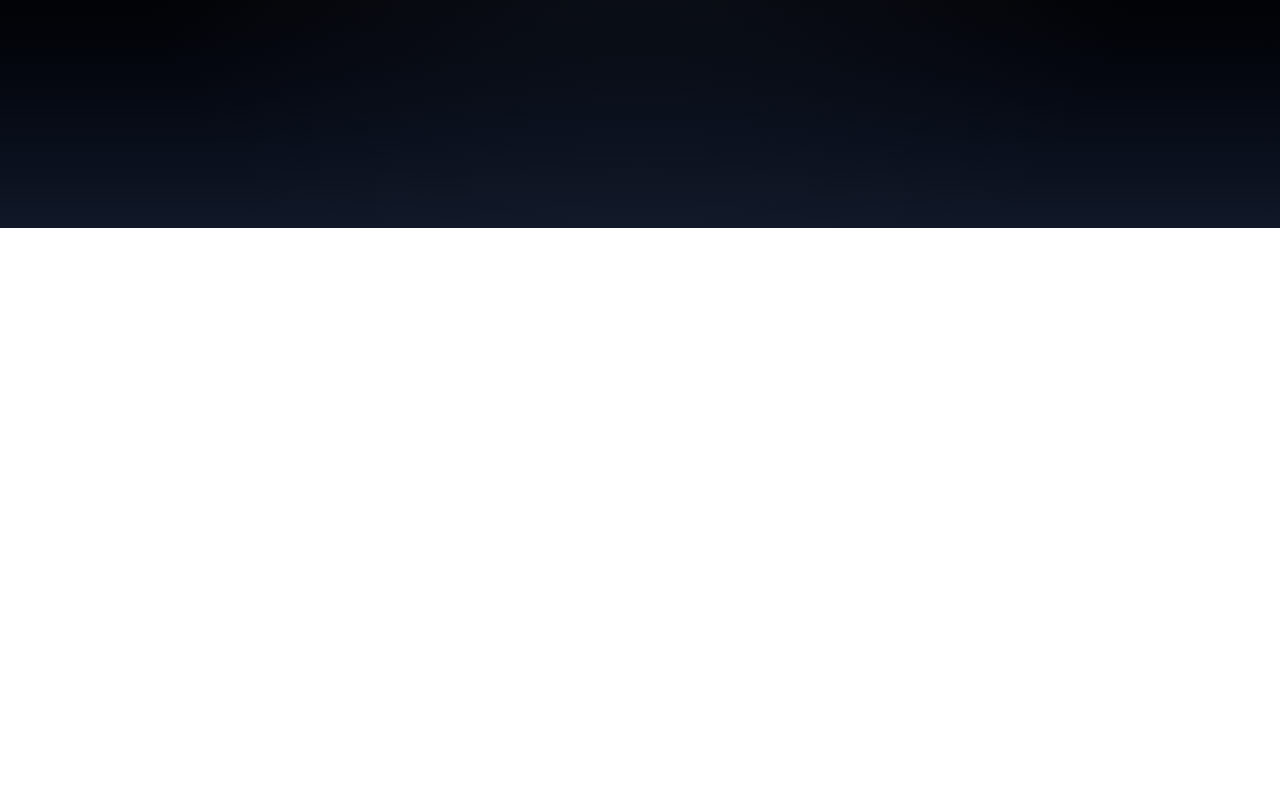
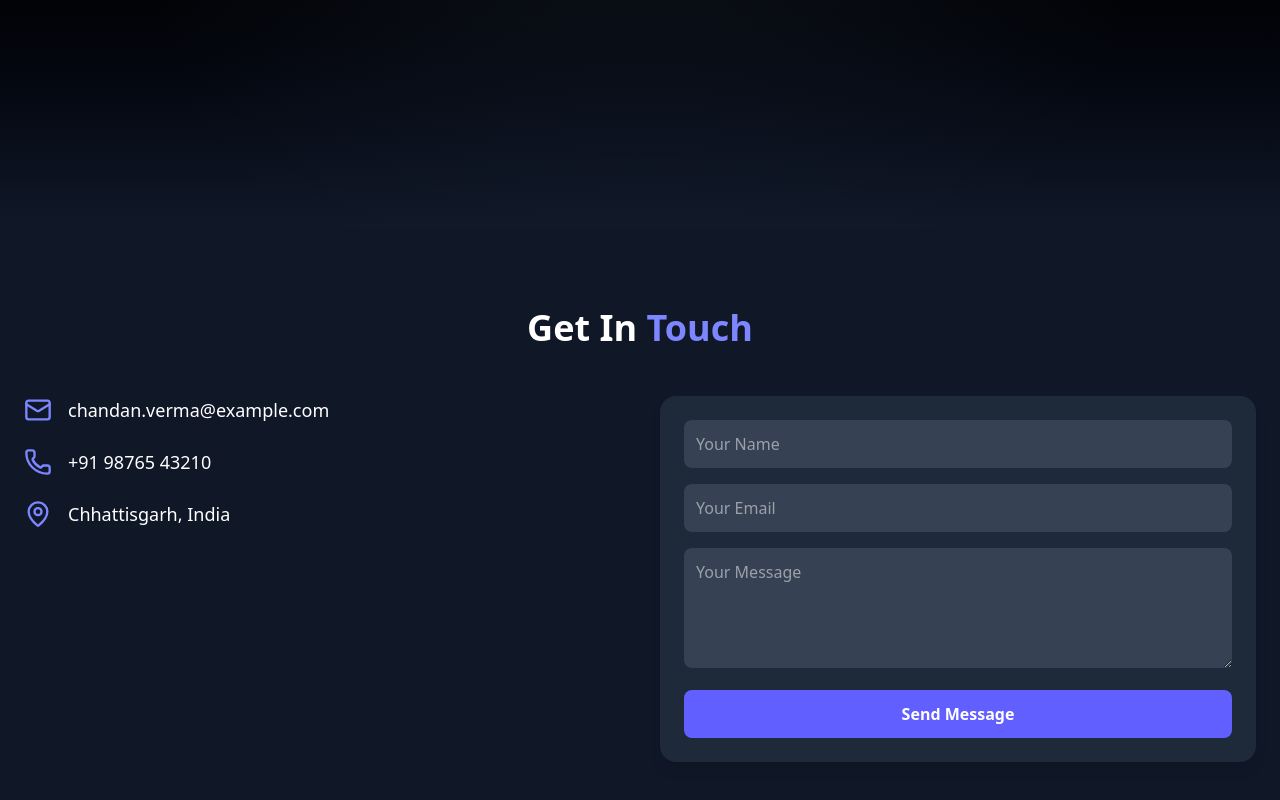
Before and after one commit to chandanXcoder/MyPortfolio, a React (Vite) app: page / in a window 1280 px wide. Shown: the part 1372-2172 px from the top of the page. Before the commit the page ends 1600 px from the top, so only its background shows below. Built offline with nearby package versions, Linux system fonts and the light colour scheme.

Commit message:
some changes

```diff
--- a/src/App.jsx
+++ b/src/App.jsx
@@ -3,6 +3,7 @@ import { useState } from 'react'
 import Navbar from './components/Navbar'
 import AboutMe from './components/AboutMe'
 import Hero from './components/Hero'
+import Contact from './components/contact'
 // import Skills from './components/Skill'
 import './App.css'
 
@@ -15,6 +16,7 @@ function App() {
      <Hero />
      <AboutMe />
      {/* <Skill /> */}
+     <Contact />
 
     </>
   )
--- /dev/null
+++ b/src/components/contact.jsx
@@ -0,0 +1,79 @@
+import React from "react";
+import { motion } from "framer-motion";
+import { Mail, Phone, MapPin } from "lucide-react";
+
+const Contact = () => {
+  return (
+    <section id="contact" className="py-20 bg-gray-900 text-white">
+      <div className="container mx-auto px-6">
+        {/* Heading */}
+        <motion.h2
+          className="text-3xl md:text-4xl font-bold text-center mb-12"
+          initial={{ opacity: 0, y: -40 }}
+          animate={{ opacity: 1, y: 0 }}
+          transition={{ duration: 0.8 }}
+        >
+          Get In <span className="text-indigo-400">Touch</span>
+        </motion.h2>
+
+        <div className="grid md:grid-cols-2 gap-10">
+          {/* Left Side - Contact Info */}
+          <motion.div
+            className="space-y-6"
+            initial={{ opacity: 0, x: -40 }}
+            animate={{ opacity: 1, x: 0 }}
+            transition={{ duration: 0.8 }}
+          >
+            <div className="flex items-center space-x-4">
+              <Mail className="text-indigo-400" size={28} />
+              <p className="text-lg">chandan.verma@example.com</p>
+            </div>
+            <div className="flex items-center space-x-4">
+              <Phone className="text-indigo-400" size={28} />
+              <p className="text-lg">+91 98765 43210</p>
+            </div>
+            <div className="flex items-center space-x-4">
+              <MapPin className="text-indigo-400" size={28} />
+              <p className="text-lg">Chhattisgarh, India</p>
+            </div>
+          </motion.div>
+
+          {/* Right Side - Contact Form */}
+          <motion.form
+            className="bg-gray-800 p-6 rounded-2xl shadow-lg space-y-4"
+            initial={{ opacity: 0, x: 40 }}
+            animate={{ opacity: 1, x: 0 }}
+            transition={{ duration: 0.8 }}
+          >
+            <input
+              type="text"
+              placeholder="Your Name"
+              className="w-full p-3 rounded-lg bg-gray-700 text-white focus:outline-none focus:ring-2 focus:ring-indigo-400"
+              required
+            />
+            <input
+              type="email"
+              placeholder="Your Email"
+              className="w-full p-3 rounded-lg bg-gray-700 text-white focus:outline-none focus:ring-2 focus:ring-indigo-400"
+              required
+            />
+            <textarea
+              rows="4"
+              placeholder="Your Message"
+              className="w-full p-3 rounded-lg bg-gray-700 text-white focus:outline-none focus:ring-2 focus:ring-indigo-400"
+              required
+            ></textarea>
+            <button
+              type="submit"
+              className="w-full py-3 rounded-lg bg-indigo-500 hover:bg-indigo-600 font-semibold transition"
+            >
+              Send Message
+            </button>
+          </motion.form>
+        </div>
+      </div>
+    </section>
+  );
+};
+
+export default Contact;
--- a/src/components/contect.jsx
+++ /dev/null
@@ -1 +0,0 @@
-skill
```
